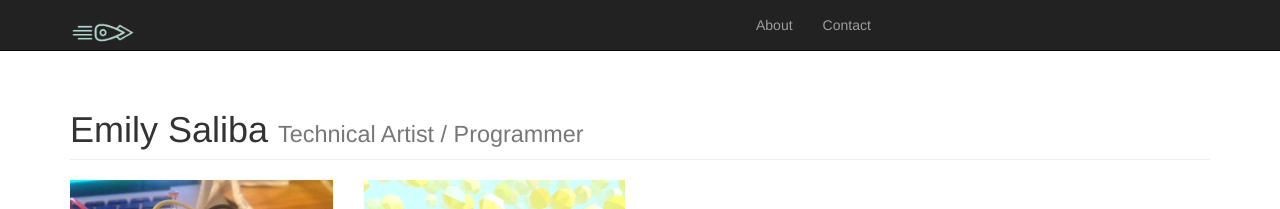
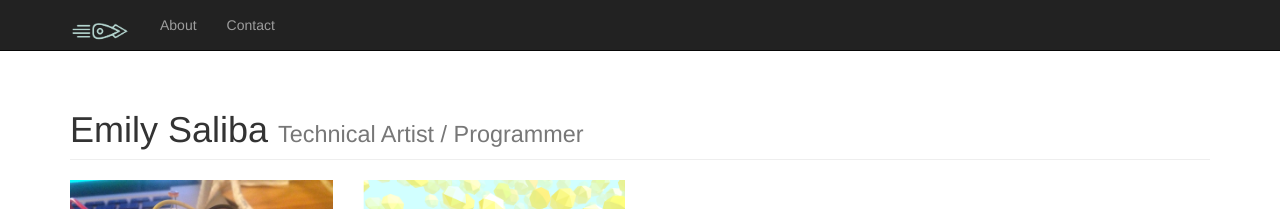
Before and after one commit to emilysquid/emilysquid.github.io, a Jekyll site: the page built from index.html, in a window 1280 px wide. Shown: the top 209 px of the page. Built offline with Jekyll 4.4.1, drawn with Linux system fonts in a browser that asks for light colours.

Commit message:
logo size

```diff
--- a/css/4-col-portfolio.css
+++ b/css/4-col-portfolio.css
@@ -17,6 +17,6 @@
 }
 
 .logo{
-	max-width: 10%;
+	max-width: 60px;
 	margin: 0;
 }
```
